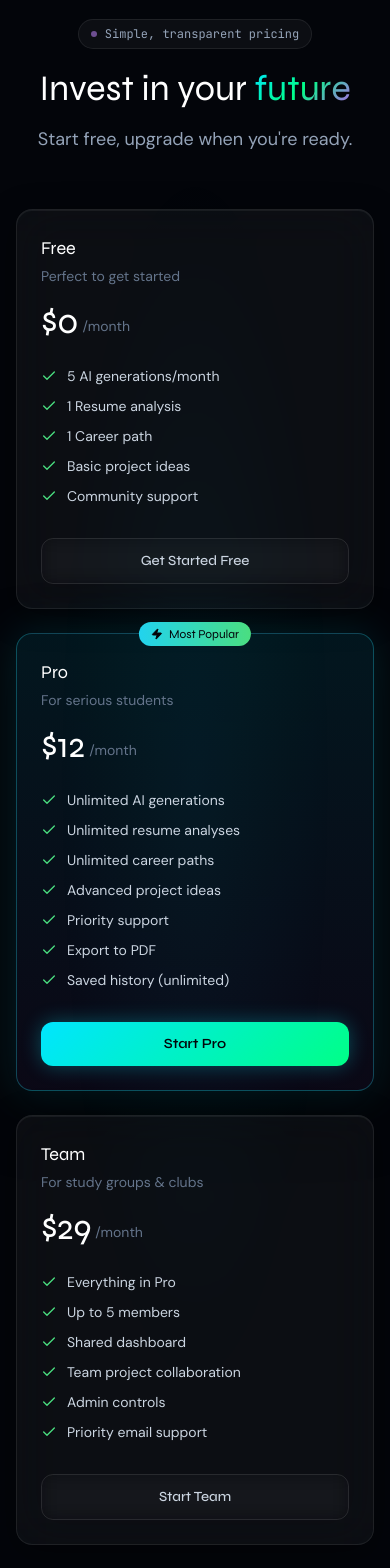
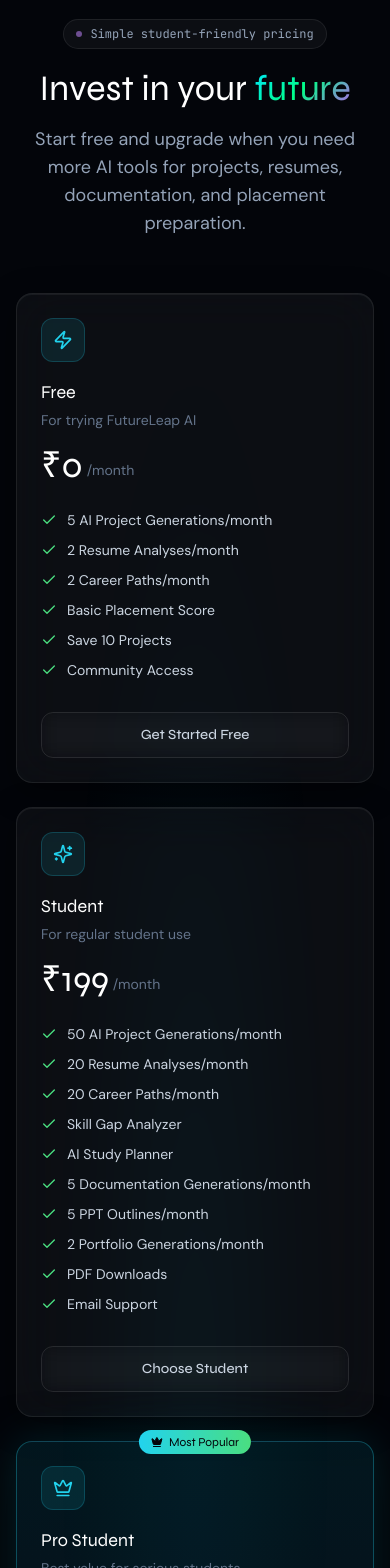
Before and after one commit to kishore52024/futureleap-ai, a React (Vite) app: page / in a window 390 px wide. Shown: the part 4080-5648 px from the top of the page. Built offline with nearby package versions, Linux system fonts and the light colour scheme; no server answers.

Commit message:
Update landing pricing section

```diff
--- a/src/components/sections/PricingSection.jsx
+++ b/src/components/sections/PricingSection.jsx
@@ -1,58 +1,93 @@
 import { motion, useInView } from 'framer-motion'
 import { useRef } from 'react'
-import { Check, Zap } from 'lucide-react'
+import { Check, Zap, Crown, Sparkles, Rocket } from 'lucide-react'
 import { Link } from 'react-router-dom'
 
 const plans = [
   {
     name: 'Free',
-    price: '$0',
+    price: '₹0',
     period: '/month',
-    desc: 'Perfect to get started',
+    desc: 'For trying FutureLeap AI',
+    icon: Zap,
     features: [
-      '5 AI generations/month',
-      '1 Resume analysis',
-      '1 Career path',
-      'Basic project ideas',
-      'Community support',
+      '5 AI Project Generations/month',
+      '2 Resume Analyses/month',
+      '2 Career Paths/month',
+      'Basic Placement Score',
+      'Save 10 Projects',
+      'Community Access',
     ],
     cta: 'Get Started Free',
-    href: '/signup',
+    href: '/signup?plan=free',
     featured: false,
   },
   {
-    name: 'Pro',
-    price: '$12',
+    name: 'Student',
+    price: '₹199',
     period: '/month',
-    desc: 'For serious students',
+    desc: 'For regular student use',
+    icon: Sparkles,
     features: [
-      'Unlimited AI generations',
-      'Unlimited resume analyses',
-      'Unlimited career paths',
-      'Advanced project ideas',
-      'Priority support',
-      'Export to PDF',
-      'Saved history (unlimited)',
+      '50 AI Project Generations/month',
+      '20 Resume Analyses/month',
+      '20 Career Paths/month',
+      'Skill Gap Analyzer',
+      'AI Study Planner',
+      '5 Documentation Generations/month',
+      '5 PPT Outlines/month',
+      '2 Portfolio Generations/month',
+      'PDF Downloads',
+      'Email Support',
     ],
-    cta: 'Start Pro',
-    href: '/signup?plan=pro',
+    cta: 'Choose Student',
+    href: '/signup?plan=student',
+    featured: false,
+  },
+  {
+    name: 'Pro Student',
+    price: '₹299',
+    period: '/month',
+    desc: 'Best value for serious students',
+    icon: Crown,
+    features: [
+      '100 AI Project Generations/month',
+      '50 Resume Analyses/month',
+      '50 Career Paths/month',
+      'AI Project Validation',
+      'Documentation Generator: 20/month',
+      'IEEE Paper Generator: 10/month',
+      'PPT Generator: 20/month',
+      'AI Interview Simulator: 10/month',
+      'GitHub Profile Analyzer',
+      'PDF + DOCX Downloads',
+      'Priority Support',
+    ],
+    cta: 'Upgrade to Pro',
+    href: '/signup?plan=pro_student',
     featured: true,
   },
   {
-    name: 'Team',
-    price: '$29',
+    name: 'Ultimate',
+    price: '₹499',
     period: '/month',
-    desc: 'For study groups & clubs',
+    desc: 'Unlimited AI career toolkit',
+    icon: Rocket,
     features: [
-      'Everything in Pro',
-      'Up to 5 members',
-      'Shared dashboard',
-      'Team project collaboration',
-      'Admin controls',
-      'Priority email support',
+      'Unlimited AI Project Generations',
+      'Unlimited Resume Analyses',
+      'Unlimited Career Paths',
+      'Unlimited Documentation Generator',
+      'Unlimited IEEE Paper Generator',
+      'Unlimited PPT Generator',
+      'Unlimited Portfolio Generator',
+      'Unlimited AI Interview Simulator',
+      'Unlimited AI Mentor Chatbot',
+      'Advanced Placement Readiness Score',
+      '24×7 Priority Support',
     ],
-    cta: 'Start Team',
-    href: '/signup?plan=team',
+    cta: 'Go Ultimate',
+    href: '/signup?plan=ultimate',
     featured: false,
   },
 ]
@@ -75,16 +110,24 @@ export default function PricingSection() {
         >
           <div className="inline-flex items-center gap-2 px-3 py-1.5 rounded-full bg-white/[0.04] border border-white/[0.08] text-xs text-slate-400 font-mono mb-5">
             <span className="w-1.5 h-1.5 rounded-full bg-purple-400 animate-pulse" />
-            Simple, transparent pricing
+            Simple student-friendly pricing
           </div>
+
           <h2 className="font-display font-800 text-4xl lg:text-5xl text-white mb-4">
             Invest in your <span className="gradient-text">future</span>
           </h2>
-          <p className="text-slate-400 text-lg max-w-md mx-auto">Start free, upgrade when you're ready.</p>
+
+          <p className="text-slate-400 text-lg max-w-2xl mx-auto">
+            Start free and upgrade when you need more AI tools for projects,
+            resumes, documentation, and placement preparation.
+          </p>
         </motion.div>
 
-        <div className="grid grid-cols-1 md:grid-cols-3 gap-6 max-w-5xl mx-auto">
-          {plans.map((plan, i) => (
+        <div className="grid grid-cols-1 md:grid-cols-2 xl:grid-cols-4 gap-6 max-w-7xl mx-auto">
+          {plans.map((plan, i) => {
+            const Icon = plan.icon
+
+            return (
               <motion.div
                 key={plan.name}
                 initial={{ opacity: 0, y: 30 }}
@@ -95,41 +138,68 @@ export default function PricingSection() {
                     ? 'bg-gradient-to-b from-cyan-500/10 to-purple-500/5 border border-cyan-400/30'
                     : 'glass-card'
                 }`}
-              style={plan.featured ? { boxShadow: '0 0 40px rgba(0,229,255,0.12), 0 20px 60px rgba(0,0,0,0.5)' } : {}}
+                style={
+                  plan.featured
+                    ? {
+                        boxShadow:
+                          '0 0 40px rgba(0,229,255,0.12), 0 20px 60px rgba(0,0,0,0.5)',
+                      }
+                    : {}
+                }
               >
                 {plan.featured && (
                   <div className="absolute -top-3 left-1/2 -translate-x-1/2 inline-flex items-center gap-1.5 px-3 py-1 rounded-full bg-gradient-to-r from-cyan-400 to-green-400 text-xs font-display font-700 text-dark-950">
-                  <Zap className="w-3 h-3 fill-current" />
+                    <Crown className="w-3 h-3 fill-current" />
                     Most Popular
                   </div>
                 )}
 
                 <div className="mb-6">
-                <h3 className="font-display font-700 text-lg text-white mb-1">{plan.name}</h3>
+                  <div className="w-11 h-11 rounded-xl bg-cyan-400/10 border border-cyan-400/20 flex items-center justify-center mb-4">
+                    <Icon className="w-5 h-5 text-cyan-400" />
+                  </div>
+
+                  <h3 className="font-display font-700 text-lg text-white mb-1">
+                    {plan.name}
+                  </h3>
+
                   <p className="text-slate-500 text-sm mb-4">{plan.desc}</p>
+
                   <div className="flex items-end gap-1">
-                  <span className="font-display font-800 text-4xl text-white">{plan.price}</span>
-                  <span className="text-slate-500 text-sm mb-1.5">{plan.period}</span>
+                    <span className="font-display font-800 text-4xl text-white">
+                      {plan.price}
+                    </span>
+                    <span className="text-slate-500 text-sm mb-1.5">
+                      {plan.period}
+                    </span>
                   </div>
                 </div>
 
                 <ul className="space-y-2.5 mb-8 flex-1">
                   {plan.features.map((f) => (
-                  <li key={f} className="flex items-center gap-2.5 text-sm text-slate-300">
-                    <Check className="w-4 h-4 text-green-400 flex-shrink-0" />
-                    {f}
+                    <li
+                      key={f}
+                      className="flex items-start gap-2.5 text-sm text-slate-300"
+                    >
+                      <Check className="w-4 h-4 text-green-400 flex-shrink-0 mt-0.5" />
+                      <span>{f}</span>
                     </li>
                   ))}
                 </ul>
 
                 <Link
                   to={plan.href}
-                className={plan.featured ? 'btn-primary justify-center' : 'btn-ghost justify-center'}
+                  className={
+                    plan.featured
+                      ? 'btn-primary justify-center'
+                      : 'btn-ghost justify-center'
+                  }
                 >
                   {plan.cta}
                 </Link>
               </motion.div>
-          ))}
+            )
+          })}
         </div>
       </div>
     </section>
```
Lines whose indentation alone changed are shown as unchanged.
